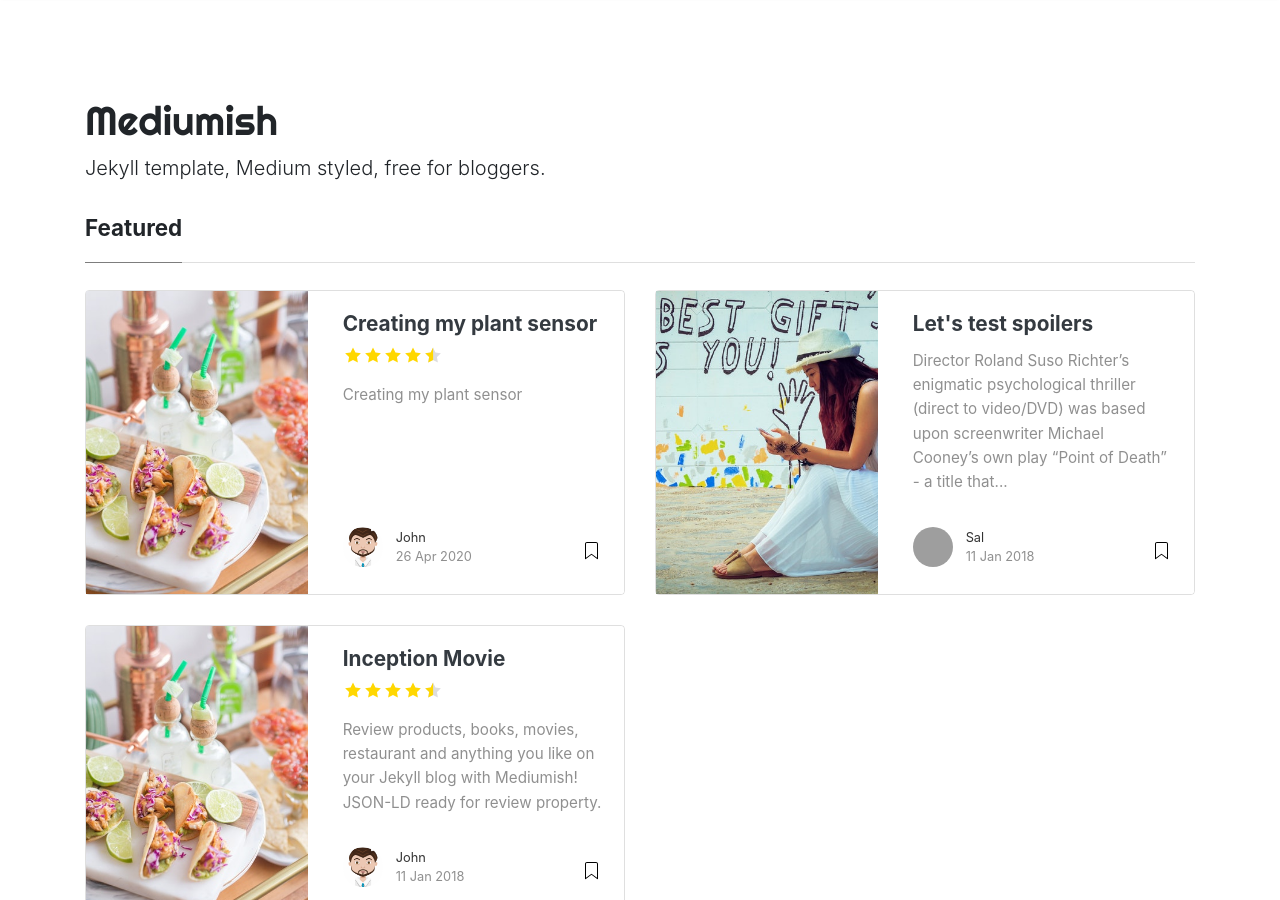
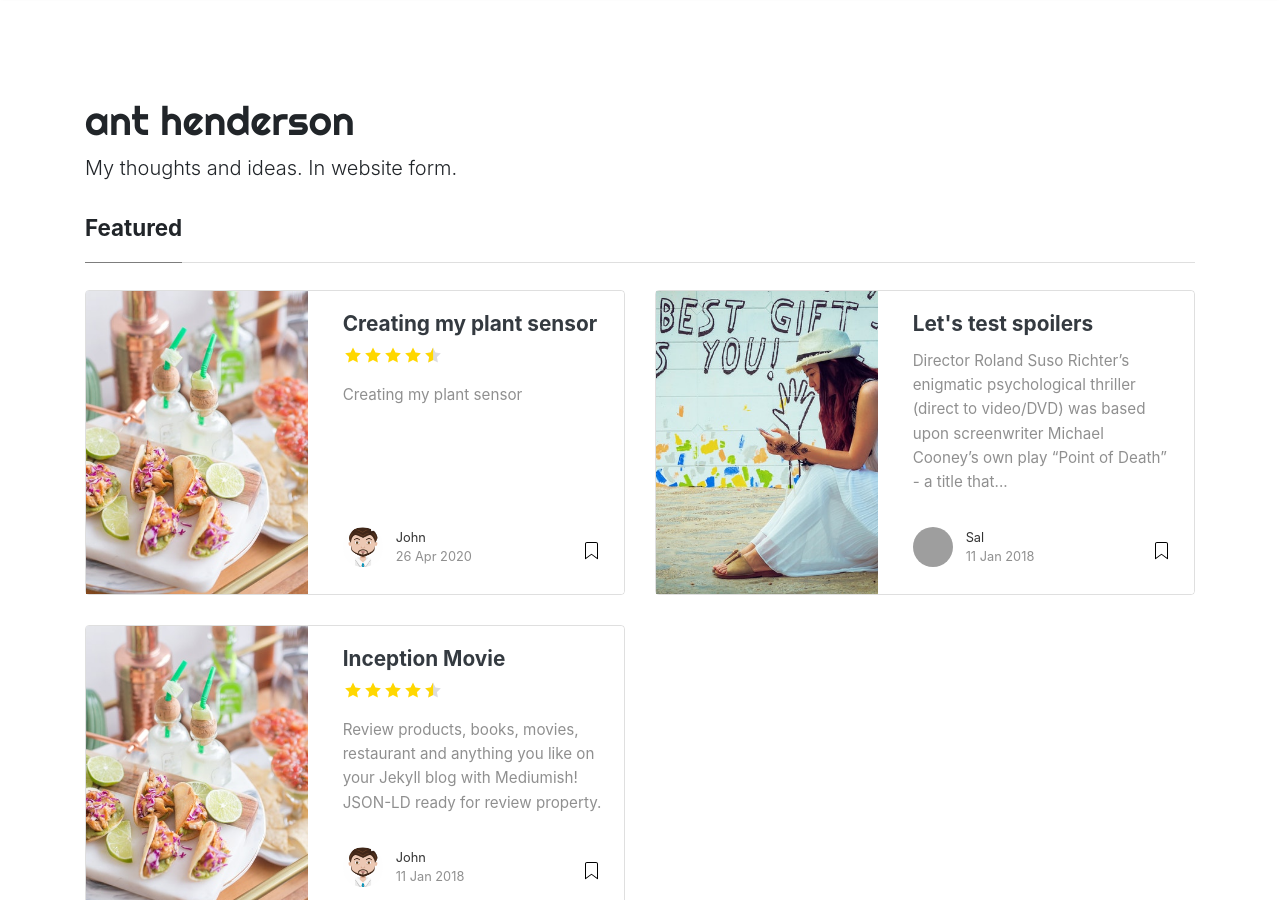
Before and after one commit to mrhenderson89/mrhenderson89.github.io, a Jekyll site: the page built from index.html, in a window 1280 px wide and 900 px high. Built offline with Jekyll 4.4.1, drawn with Linux system fonts in a browser that asks for light colours; nearby versions of some CDN libraries; the list of posts is cut into pages by our own code; some of the changed text lies outside the part shown; grey boxes are pictures that could not be loaded.

Commit message:
Update _config.yml

```diff
--- a/_config.yml
+++ b/_config.yml
@@ -1,12 +1,12 @@
 # Site
-name: "Mediumish"
-title: "Mediumish"
-description: "Jekyll template, Medium styled, free for bloggers."
+name: "ant henderson"
+title: "ant henderson"
+description: "My thoughts and ideas. In website form."
 logo: 'assets/images/logo.png'
 favicon: 'assets/images/logo.png'
-baseurl: /mediumish-theme-jekyll
+baseurl: /
 google_analytics: 'UA-46278016-1'
-disqus: 'demowebsite'
+disqus: 'demowebsiteee'
 mailchimp-list: 'https://wowthemes.us11.list-manage.com/subscribe/post?u=8aeb20a530e124561927d3bd8&amp;id=8c3d2d214b'
 include: ["_pages"]
 permalink: /:title/
```
